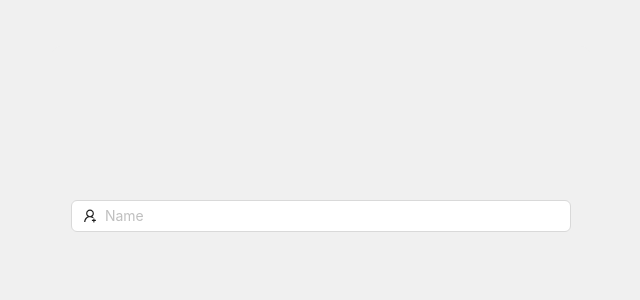
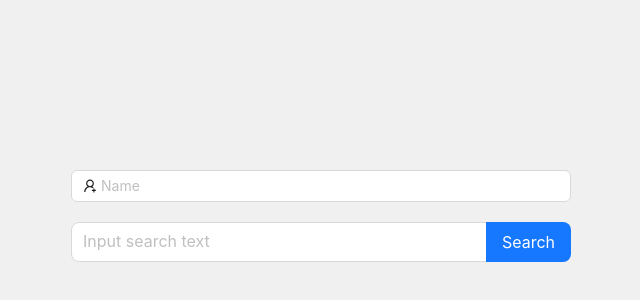
Before and after one commit to Daveram-web/antd, a React (Create React App) app: page / in a window 1280 px wide. Shown: the part 184-484 px from the top of the page, without its empty margins (319-959 px from the left). Built offline with nearby package versions, Linux system fonts and the light colour scheme.

Commit message:
Input-Component

```diff
--- a/src/App.js
+++ b/src/App.js
@@ -1,21 +1,33 @@
-import Input from 'antd/es/input/Input';
+import React from 'react';
+import { Input } from 'antd';
+import { UserAddOutlined } from '@ant-design/icons';
 import './App.css';
-import {UserAddOutlined} from '@ant-design/icons';
+
+const { Search } = Input;
 
 function App() {
-
+  const onSearch = (value) => {
+    console.log('Search text:', value);
+  };
 
   return (
     <div className="App">
-     <header className='App-header'>
-      <Input
-      placeholder=' Name'
-      prefix = {<UserAddOutlined />}
-      allowClear
+      <header className="App-header">
+        <Input
+          placeholder="Name"
+          prefix={<UserAddOutlined />}
+          maxLength={10}
+          allowClear
+          style={{ marginBottom: 20 }} // Adds spacing between components
+        />
 
-      >
-      </Input>
-     </header>
+        <Search
+          placeholder="Input search text"
+          enterButton="Search"
+          size="large"
+          onSearch={onSearch}
+          />
+      </header>
     </div>
   );
 }
```
